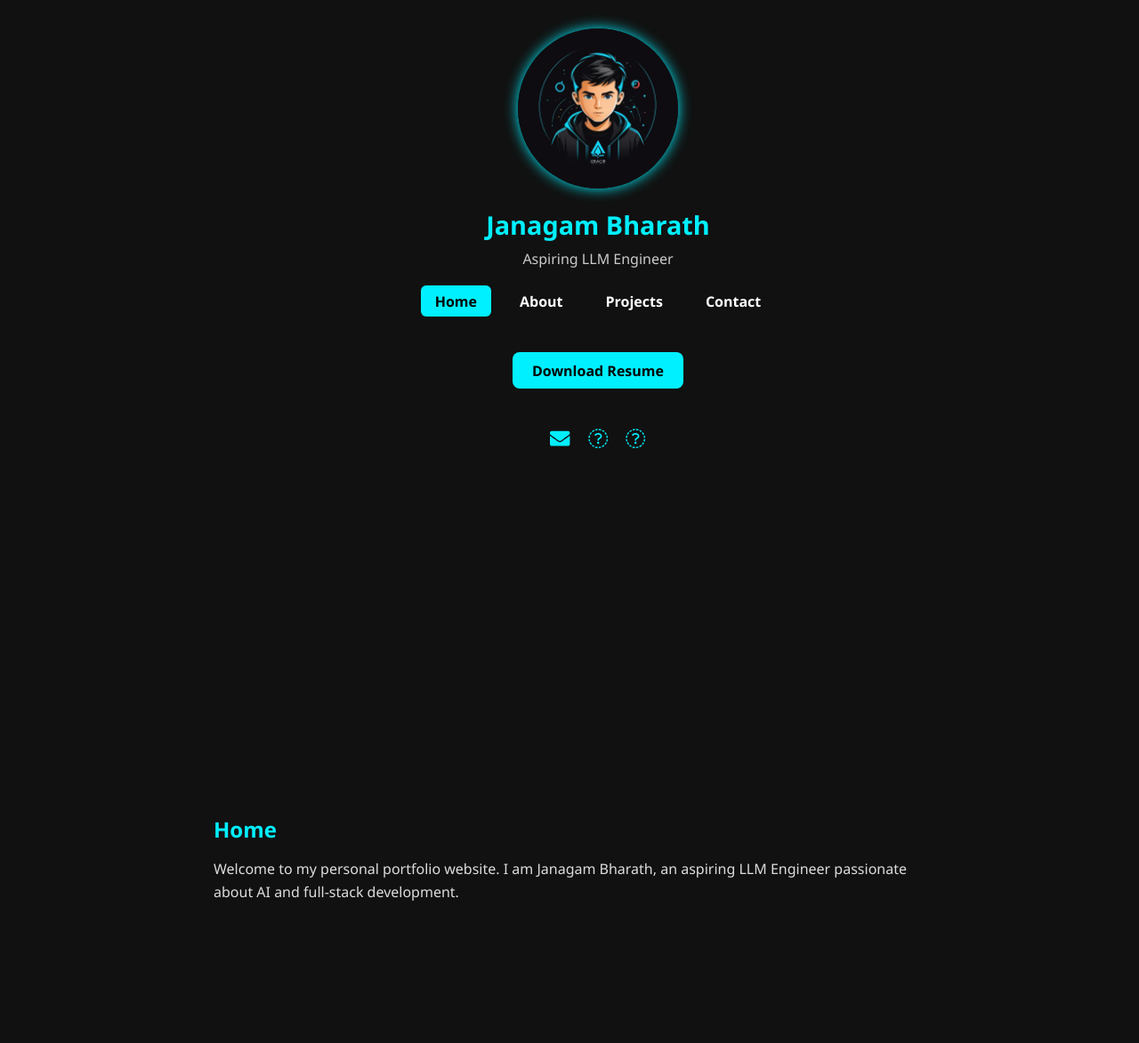
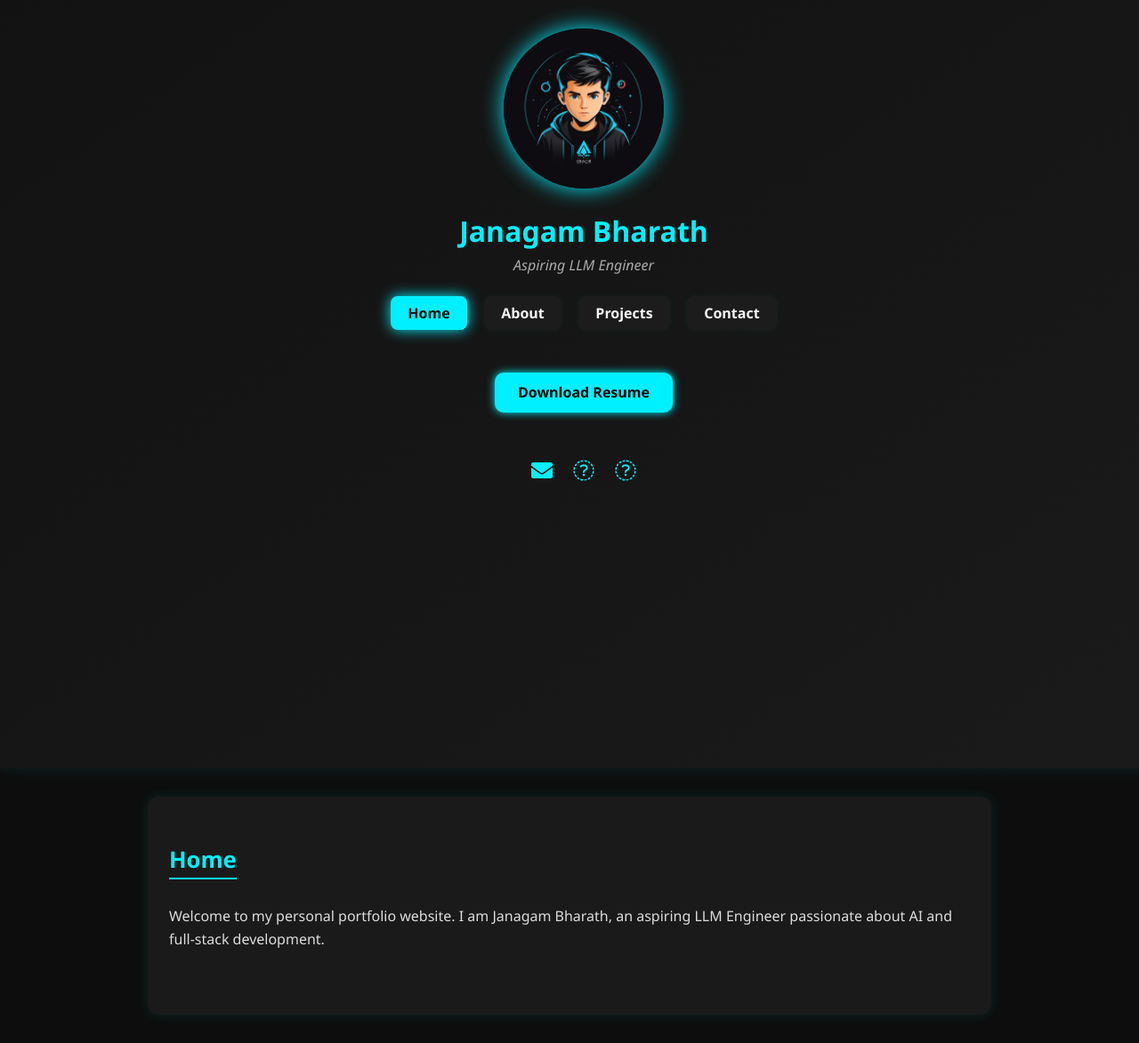
Before and after one commit to janagambharath/bharath-portfolio, a Flask app: page / in a window 1280 px wide; the page is wider, and only the part inside the window is pictured. Shown: that part at 89% size. Before the commit the page ends 1013 px from the top of that part, so only its background shows below. Run offline with Flask 2, Linux system fonts and the light colour scheme; some libraries are stand-ins or nearby versions.

Commit message:
Update style.css

```diff
--- a/static/style.css
+++ b/static/style.css
@@ -1,149 +1,47 @@
-/* Reset & Base Styles */
-body {
-  margin: 0;
-  font-family: 'Segoe UI', Tahoma, Geneva, Verdana, sans-serif;
-  background-color: #111;
-  color: #fff;
-}
+/* Reset & Base Styles */ body { margin: 0; font-family: 'Segoe UI', Tahoma, Geneva, Verdana, sans-serif; background-color: #0d0d0d; color: #f5f5f5; }
 
-.sidebar {
-  background: #111;
-  padding: 2rem;
-  text-align: center;
-  min-height: 100vh;
-  width: 100%;
-}
+.sidebar { background: linear-gradient(145deg, #121212, #1a1a1a); padding: 2rem 1rem; text-align: center; min-height: 100vh; width: 100%; box-shadow: 0 0 15px rgba(0, 255, 255, 0.1); }
 
-.profile-pic img {
-  width: 140px;
-  height: 140px;
-  object-fit: cover;
-  border-radius: 50%;
-  box-shadow: 0 0 15px #00f0ff;
-  margin-bottom: 0.5rem;
-}
+.profile-pic img { width: 140px; height: 140px; object-fit: cover; border-radius: 50%; box-shadow: 0 0 25px #00f0ff; margin-bottom: 0.5rem; }
 
-.profile-pic.large img {
-  width: 180px;
-  height: 180px;
-}
+.profile-pic.large img { width: 180px; height: 180px; }
 
-.name {
-  font-size: 1.8rem;
-  color: #00f0ff;
-  margin: 0.5rem 0;
-}
+.name { font-size: 2rem; color: #00f0ff; margin: 0.8rem 0 0.4rem 0; }
 
-.tagline {
-  color: #ccc;
-  font-size: 1rem;
-  margin-bottom: 1.2rem;
-}
+.tagline { color: #aaa; font-size: 1rem; margin-bottom: 1.5rem; font-style: italic; }
 
-/* Navigation menu below name */
-.nav-menu {
-  display: flex;
-  flex-wrap: wrap;
-  justify-content: center;
-  gap: 1rem;
-  margin-bottom: 1.5rem;
-}
+.nav-menu { display: flex; flex-wrap: wrap; justify-content: center; gap: 1.2rem; margin-bottom: 1.5rem; }
 
-.nav-menu a {
-  color: #fff;
-  text-decoration: none;
-  font-weight: 600;
-  padding: 0.4rem 1rem;
-  border-radius: 6px;
-  transition: background 0.3s;
-}
+.nav-menu a { color: #f5f5f5; text-decoration: none; font-weight: 600; padding: 0.5rem 1.2rem; border-radius: 8px; background-color: #1c1c1c; transition: all 0.3s ease; box-shadow: 0 0 10px rgba(0, 255, 255, 0.05); }
 
-.nav-menu a:hover,
-.nav-menu a.active {
-  background-color: #00f0ff;
-  color: #000;
-}
+.nav-menu a:hover, .nav-menu a.active { background-color: #00f0ff; color: #111; box-shadow: 0 0 15px #00f0ff; }
 
-.resume-btn {
-  display: inline-block;
-  background-color: #00f0ff;
-  color: #000;
-  padding: 0.6rem 1.4rem;
-  border-radius: 8px;
-  text-decoration: none;
-  font-weight: bold;
-  margin: 1rem 0;
-}
+.resume-btn { display: inline-block; background-color: #00f0ff; color: #000; padding: 0.7rem 1.6rem; border-radius: 10px; text-decoration: none; font-weight: bold; margin: 1.5rem 0; box-shadow: 0 0 10px #00f0ff; }
 
-.social-icons {
-  margin-top: 1.5rem;
-}
+.social-icons { margin-top: 1.5rem; }
 
-.social-icons a {
-  margin: 0 0.5rem;
-  font-size: 1.4rem;
-  color: #00f0ff;
-  transition: transform 0.3s;
-}
+.social-icons a { margin: 0 0.6rem; font-size: 1.5rem; color: #00f0ff; transition: transform 0.3s, color 0.3s; }
 
-.social-icons a:hover {
-  transform: scale(1.2);
-}
+.social-icons a:hover { transform: scale(1.2); color: #fff; }
 
-.content {
-  padding: 2rem;
-  max-width: 800px;
-  margin: auto;
-}
+.content { padding: 2rem 1.5rem; max-width: 900px; margin: 2rem auto; background: #1a1a1a; border-radius: 12px; box-shadow: 0 0 15px rgba(0, 255, 255, 0.1); }
 
-/* Sections */
-.page-section {
-  display: none;
-  margin-bottom: 2.5rem;
-}
+.page-section { display: none; margin-bottom: 2.5rem; }
 
-.page-section.active {
-  display: block;
-}
+.page-section.active { display: block; }
 
-.page-section h2 {
-  color: #00f0ff;
-  font-size: 1.5rem;
-  margin-bottom: 0.8rem;
-}
+.page-section h2 { color: #00f0ff; font-size: 1.6rem; margin-bottom: 0.8rem; border-bottom: 2px solid #00f0ff; display: inline-block; padding-bottom: 0.2rem; }
 
-.page-section p,
-.page-section ul {
-  color: #ddd;
-  font-size: 1rem;
-  line-height: 1.6;
-}
+.page-section p, .page-section ul { color: #ddd; font-size: 1rem; line-height: 1.6; }
 
-.page-section ul {
-  padding-left: 1.2rem;
-}
+.page-section ul { padding-left: 1.5rem; list-style-type: square; }
 
-/* Responsive Design */
-@media (max-width: 768px) {
-  .sidebar {
-    padding: 1.5rem 1rem;
-  }
+/* Responsive Design */ @media (max-width: 768px) { .sidebar { padding: 1.5rem 1rem; }
 
-  .name {
-    font-size: 1.5rem;
-  }
+.name { font-size: 1.6rem; }
 
-  .profile-pic.large img {
-    width: 150px;
-    height: 150px;
-  }
+.profile-pic.large img { width: 150px; height: 150px; }
 
-  .content {
-    padding: 1.5rem 1rem;
-  }
+.content { padding: 1.5rem 1rem; }
 
-  .nav-menu {
-    flex-direction: column;
-    gap: 0.7rem;
-  }
-}
+.nav-menu { flex-direction: column; gap: 0.8rem; } }
```
